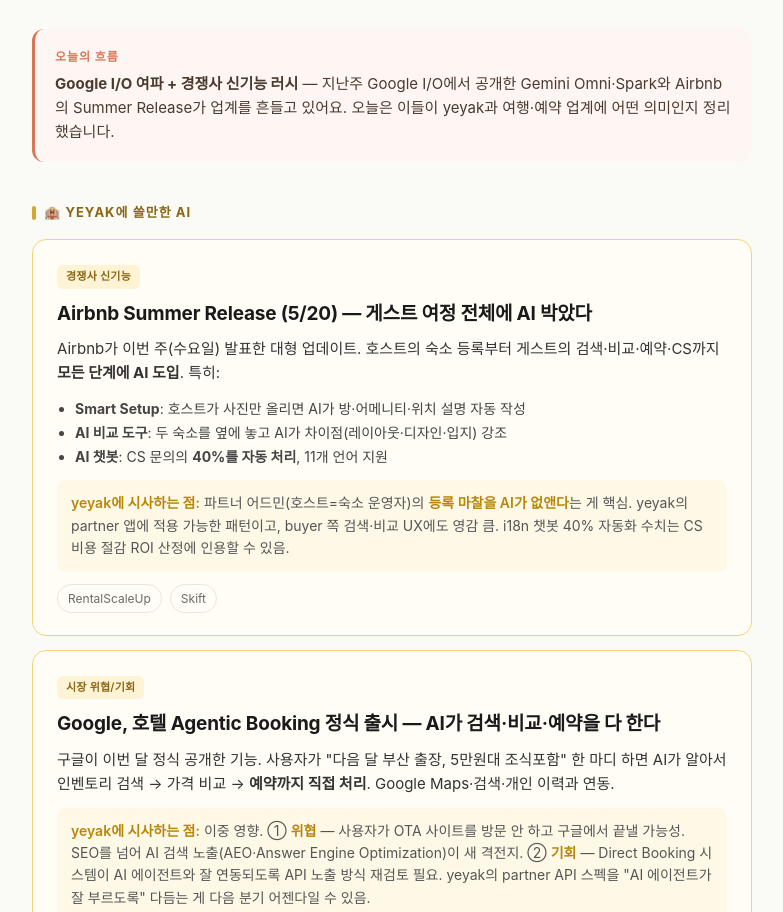
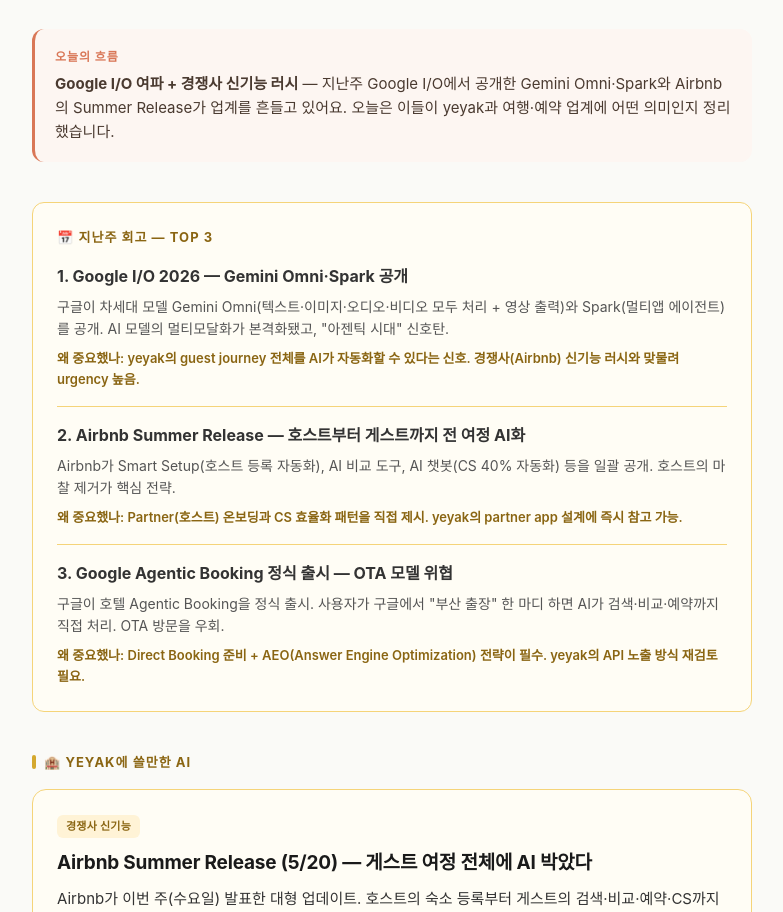
Before and after one commit to dasolkim-git/ai-daily, a plain HTML site: page index.html in a window 1280 px wide. Shown: the part 188-1100 px from the top of the page, without its empty margins (248-1031 px from the left). Drawn offline with Linux system fonts and the light colour scheme.

Commit message:
Add: 지난주 회고 TOP 3 (5/18-5/25)

```diff
--- a/index.html
+++ b/index.html
@@ -187,6 +187,29 @@
     <strong>Google I/O 여파 + 경쟁사 신기능 러시</strong> — 지난주 Google I/O에서 공개한 Gemini Omni·Spark와 Airbnb의 Summer Release가 업계를 흔들고 있어요. 오늘은 이들이 yeyak과 여행·예약 업계에 어떤 의미인지 정리했습니다.
   </div>
 
+  <!-- 지난주 회고 (월요일만 표시, 화요일은 참고용) -->
+  <section class="section" style="background: #fffdf5; border: 1px solid #f5d479; border-radius: 12px; padding: 24px;">
+    <div style="font-size: 13px; font-weight: 700; letter-spacing: 0.08em; text-transform: uppercase; color: #8a6512; margin-bottom: 16px;">📅 지난주 회고 — TOP 3</div>
+
+    <div style="margin-bottom: 16px; padding-bottom: 16px; border-bottom: 1px solid #f5d479;">
+      <h4 style="font-size: 16px; font-weight: 700; margin-bottom: 6px; color: #333;">1. Google I/O 2026 — Gemini Omni·Spark 공개</h4>
+      <p style="font-size: 14px; color: #555; margin-bottom: 8px; line-height: 1.6;">구글이 차세대 모델 Gemini Omni(텍스트·이미지·오디오·비디오 모두 처리 + 영상 출력)와 Spark(멀티앱 에이전트)를 공개. AI 모델의 멀티모달화가 본격화됐고, "아젠틱 시대" 신호탄.</p>
+      <p style="font-size: 13px; color: #8a6512; font-weight: 600;">왜 중요했나: yeyak의 guest journey 전체를 AI가 자동화할 수 있다는 신호. 경쟁사(Airbnb) 신기능 러시와 맞물려 urgency 높음.</p>
+    </div>
+
+    <div style="margin-bottom: 16px; padding-bottom: 16px; border-bottom: 1px solid #f5d479;">
+      <h4 style="font-size: 16px; font-weight: 700; margin-bottom: 6px; color: #333;">2. Airbnb Summer Release — 호스트부터 게스트까지 전 여정 AI화</h4>
+      <p style="font-size: 14px; color: #555; margin-bottom: 8px; line-height: 1.6;">Airbnb가 Smart Setup(호스트 등록 자동화), AI 비교 도구, AI 챗봇(CS 40% 자동화) 등을 일괄 공개. 호스트의 마찰 제거가 핵심 전략.</p>
+      <p style="font-size: 13px; color: #8a6512; font-weight: 600;">왜 중요했나: Partner(호스트) 온보딩과 CS 효율화 패턴을 직접 제시. yeyak의 partner app 설계에 즉시 참고 가능.</p>
+    </div>
+
+    <div>
+      <h4 style="font-size: 16px; font-weight: 700; margin-bottom: 6px; color: #333;">3. Google Agentic Booking 정식 출시 — OTA 모델 위협</h4>
+      <p style="font-size: 14px; color: #555; margin-bottom: 8px; line-height: 1.6;">구글이 호텔 Agentic Booking을 정식 출시. 사용자가 구글에서 "부산 출장" 한 마디 하면 AI가 검색·비교·예약까지 직접 처리. OTA 방문을 우회.</p>
+      <p style="font-size: 13px; color: #8a6512; font-weight: 600;">왜 중요했나: Direct Booking 준비 + AEO(Answer Engine Optimization) 전략이 필수. yeyak의 API 노출 방식 재검토 필요.</p>
+    </div>
+  </section>
+
   <!-- yeyak 전용 카테고리 -->
   <section class="section yeyak">
     <div class="section-title">🏨 yeyak에 쓸만한 AI</div>
```
